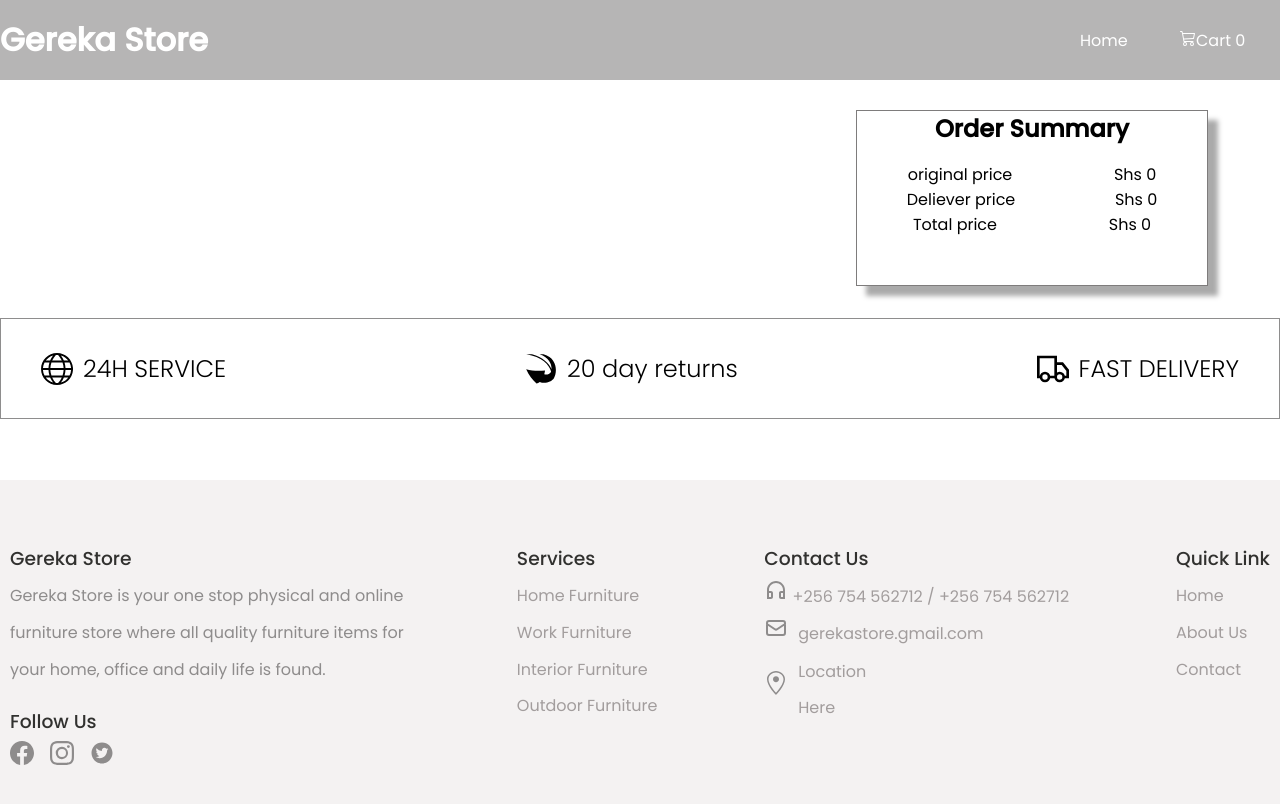
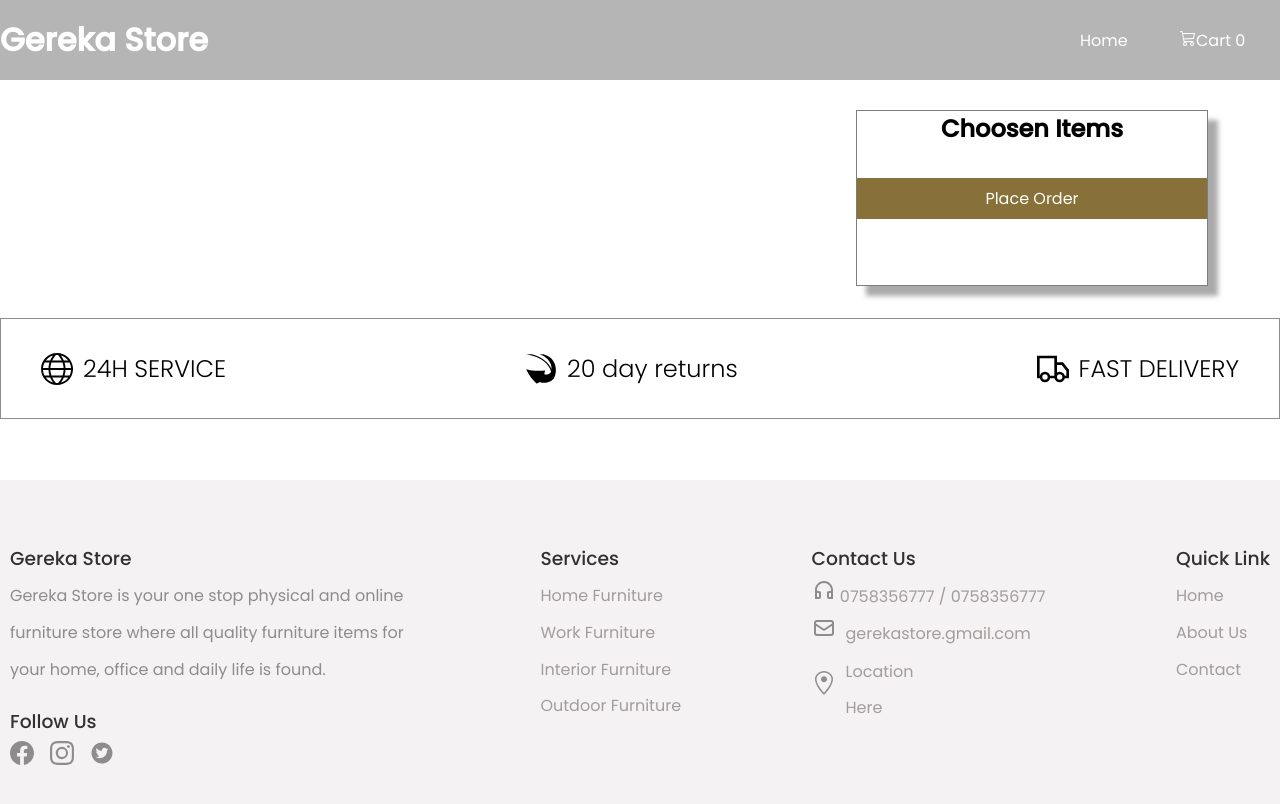
Before and after one commit to isiagi/gereka_store, a React (Vite) app: page /cart in a window 1280 px wide. Shown: the top 804 px of the page. Built offline with nearby package versions, Linux system fonts and the light colour scheme.

Commit message:
removes price

```diff
--- a/src/components/card/Card.jsx
+++ b/src/components/card/Card.jsx
@@ -32,7 +32,7 @@ const Card = ({ id, price, img, name, qty }) => {
           <div className="card__detail">
             <div className="card__detail1">
               <p>{name}</p>
-              <p>Ugx {price}</p>
+              {/* <p>Ugx {price}</p> */}
             </div>
             <div style={{paddingBottom: '10px'}}>
               <p>Tag: Interior</p>
--- a/src/components/footer/Footer.jsx
+++ b/src/components/footer/Footer.jsx
@@ -73,7 +73,7 @@ const Footer = () => {
             <ul>
               <li>
                 <CgHeadset style={{ color: "#8e8c8c", fontSize: "1.5rem" }} />{" "}
-                +256 754 562712 / +256 754 562712
+                0758356777 / 0758356777
               </li>
               <li>
                 <div
--- a/src/pages/cart/Cart.jsx
+++ b/src/pages/cart/Cart.jsx
@@ -35,7 +35,7 @@ const Cart = () => {
                     <h3>{item.name}</h3>
                   </span>
 
-                  <span className="cat__px">Shs {item.price * item.qty}</span>
+                  {/* <span className="cat__px">Shs {item.price * item.qty}</span> */}
                 </div>
 
                 <div className="cat__select">
@@ -64,7 +64,7 @@ const Cart = () => {
           ))}
         </div>
         <div>
-          <div className="cat__wrapper9">
+          {/* <div className="cat__wrapper9">
             <h2>Order Summary</h2>
             <div
               style={{
@@ -86,6 +86,40 @@ const Cart = () => {
                 <p>Shs {itemPrice && totalPrice}</p>
               </div>
             </div>
+          </div> */}
+
+          <div className="cat__wrapper9">
+            <h2>Choosen Items</h2>
+            <div
+              style={{
+                display: "flex",
+                justifyContent: "space-around",
+                flexDirection: "column",
+              }}
+            >
+              {cart.map((item) => (
+                <div
+                  style={{ display: "flex", justifyContent: "space-around" }}
+                >
+                  <p>Item</p>
+                  <p>{item.name}</p>
+                </div>
+              ))}
+            </div>
+            <span
+              style={{
+                textAlign: "center",
+                padding: "8px 16px",
+                background: "#877139",
+                color: "white",
+                cursor: "pointer"
+              }}
+              onClick={() => {
+                alert("Order Taken");
+              }}
+            >
+              Place Order
+            </span>
           </div>
         </div>
       </div>
--- a/src/pages/detail/Detail.jsx
+++ b/src/pages/detail/Detail.jsx
@@ -38,7 +38,7 @@ const Detail = () => {
         <div className="detail__info">
           <h1>{item.name}</h1>
           <h2>
-            <em>shs {item.price}</em>
+            {/* <em>shs {item.price}</em> */}
           </h2>
           <p>
             Lorem ipsum dolor sit amet, consectetuer adipiscing elit. Aenean
```
